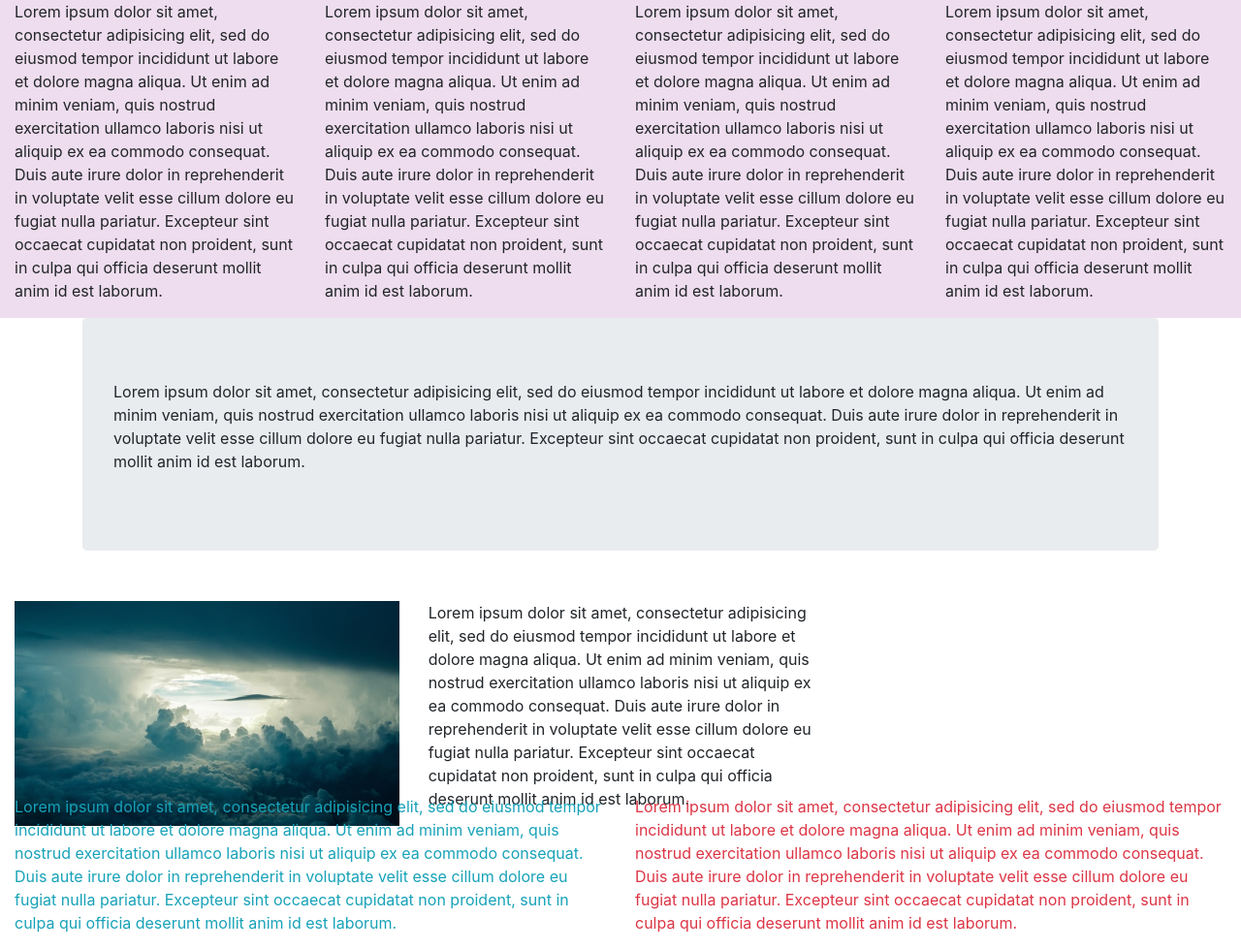
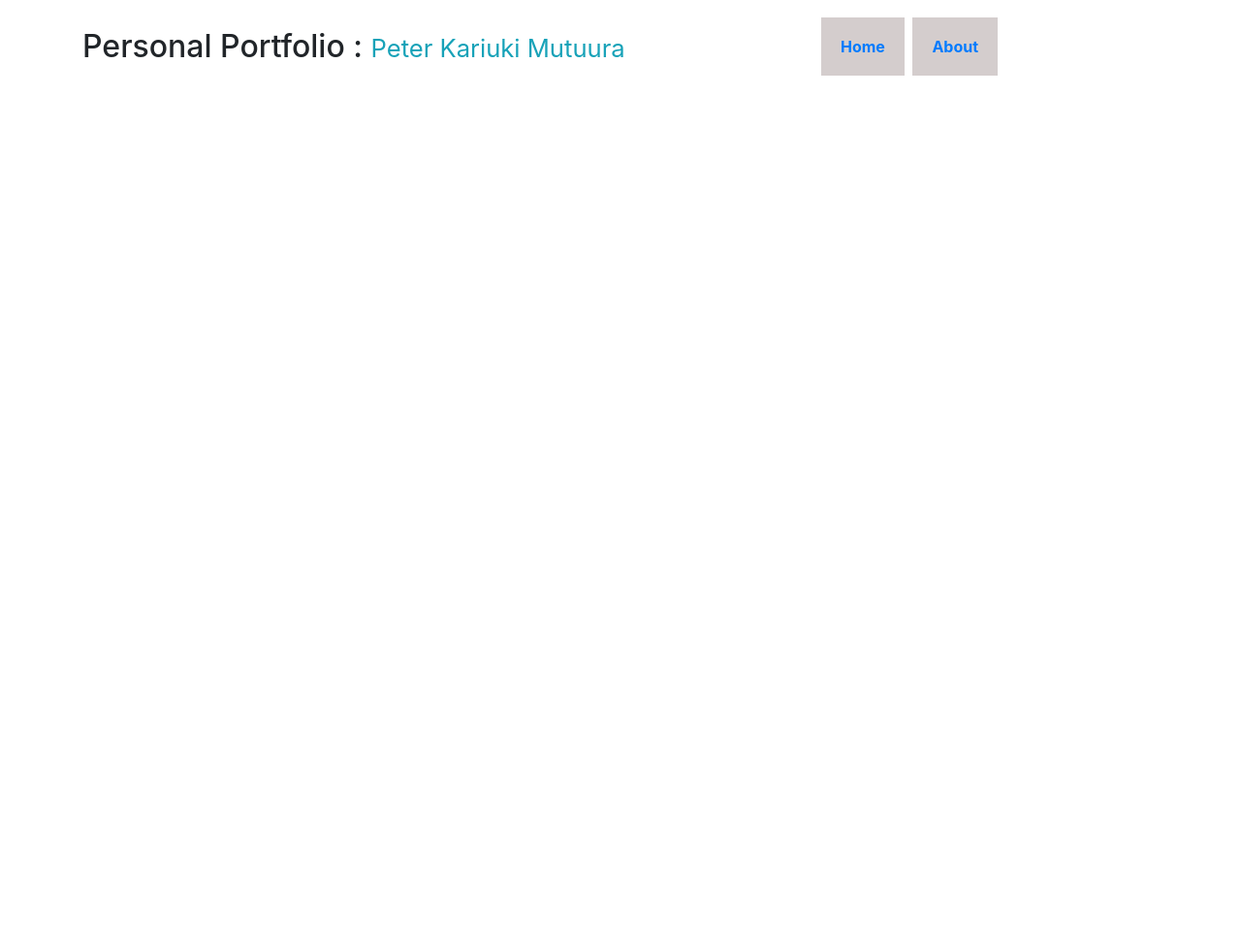
Before and after one commit to peterkariukimutuura/peterkariukimutuura.github.io, a PHP site: page / in a window 1280 px wide. Shown: the whole page at 97% size. After the commit the page ends 78 px from the top, so only its background shows below. Run offline with PHP 8.4, Linux system fonts and the light colour scheme.

Commit message:
added nav and heading on the page

```diff
--- a/css/styles.css
+++ b/css/styles.css
@@ -1,8 +1,27 @@
-div#firstrow{
-	background-color: #ede;
+nav{
+	line-height: 6;
 }
-div#secondrow{
-	height: 200px;
-	margin-top: 20px;
+ul.mynav{
+	padding: 0;
+	list-style: none;
+}
+ul.mynav li{
+	width: 7%;
+	background-color: aqua;
 
+	 margin: 2px;
+	 display: inline;
 }
+
+a{
+	padding: 20px;
+
+	text-decoration: none;
+	font-weight: bold;
+	    background-color: #d4cdcd;
+}
+a:hover{
+	text-decoration: none;
+	color: #fff;
+	background-color: #182d2d;
+}
--- a/index.html
+++ b/index.html
@@ -6,100 +6,23 @@
 	<link rel="stylesheet" type="text/css" href="css/styles.css">
 </head>
 <body>
-	<div class="container col-md-12">
-		<div class="row" id="firstrow">
-			<div class="col-md-3">
-				<p>
-					Lorem ipsum dolor sit amet, consectetur adipisicing elit, sed do eiusmod
-					tempor incididunt ut labore et dolore magna aliqua. Ut enim ad minim veniam,
-					quis nostrud exercitation ullamco laboris nisi ut aliquip ex ea commodo
-					consequat. Duis aute irure dolor in reprehenderit in voluptate velit esse
-					cillum dolore eu fugiat nulla pariatur. Excepteur sint occaecat cupidatat non
-					proident, sunt in culpa qui officia deserunt mollit anim id est laborum.
-				</p>
-			</div>
-			<div class="col-md-3">
-			<p>
-					Lorem ipsum dolor sit amet, consectetur adipisicing elit, sed do eiusmod
-					tempor incididunt ut labore et dolore magna aliqua. Ut enim ad minim veniam,
-					quis nostrud exercitation ullamco laboris nisi ut aliquip ex ea commodo
-					consequat. Duis aute irure dolor in reprehenderit in voluptate velit esse
-					cillum dolore eu fugiat nulla pariatur. Excepteur sint occaecat cupidatat non
-					proident, sunt in culpa qui officia deserunt mollit anim id est laborum.
-				</p>
-			</div>
-			<div class="col-md-3">
-			<p>
-					Lorem ipsum dolor sit amet, consectetur adipisicing elit, sed do eiusmod
-					tempor incididunt ut labore et dolore magna aliqua. Ut enim ad minim veniam,
-					quis nostrud exercitation ullamco laboris nisi ut aliquip ex ea commodo
-					consequat. Duis aute irure dolor in reprehenderit in voluptate velit esse
-					cillum dolore eu fugiat nulla pariatur. Excepteur sint occaecat cupidatat non
-					proident, sunt in culpa qui officia deserunt mollit anim id est laborum.
-				</p>
-			</div>
-			<div class="col-md-3">
-			<p>
-					Lorem ipsum dolor sit amet, consectetur adipisicing elit, sed do eiusmod
-					tempor incididunt ut labore et dolore magna aliqua. Ut enim ad minim veniam,
-					quis nostrud exercitation ullamco laboris nisi ut aliquip ex ea commodo
-					consequat. Duis aute irure dolor in reprehenderit in voluptate velit esse
-					cillum dolore eu fugiat nulla pariatur. Excepteur sint occaecat cupidatat non
-					proident, sunt in culpa qui officia deserunt mollit anim id est laborum.
-				</p>
-			</div>
+	<div class="container">
+	<div class="row">
+		<div class="col-md-8">
+			<h2  style="line-height: 3;">Personal Portfolio :
+				<small class="text-info">Peter Kariuki Mutuura</small></h2>
+		</div>
 
-		</div>
-		<div class="row" >
-			<div class="container">
-				<div class="jumbotron">
-					<p>
-						Lorem ipsum dolor sit amet, consectetur adipisicing elit, sed do eiusmod
-						tempor incididunt ut labore et dolore magna aliqua. Ut enim ad minim veniam,
-						quis nostrud exercitation ullamco laboris nisi ut aliquip ex ea commodo
-						consequat. Duis aute irure dolor in reprehenderit in voluptate velit esse
-						cillum dolore eu fugiat nulla pariatur. Excepteur sint occaecat cupidatat non
-						proident, sunt in culpa qui officia deserunt mollit anim id est laborum.
-					</p>
-				</div>
-			</div>
-		</div>
-		<div class="row" id="secondrow">
-			<img src="images/heaven.jpg" alt="heaven" class="col-md-4">
-			<div class="well col-md-4">
-				<p>
-					Lorem ipsum dolor sit amet, consectetur adipisicing elit, sed do eiusmod
-					tempor incididunt ut labore et dolore magna aliqua. Ut enim ad minim veniam,
-					quis nostrud exercitation ullamco laboris nisi ut aliquip ex ea commodo
-					consequat. Duis aute irure dolor in reprehenderit in voluptate velit esse
-					cillum dolore eu fugiat nulla pariatur. Excepteur sint occaecat cupidatat non
-					proident, sunt in culpa qui officia deserunt mollit anim id est laborum.
-				</p>
-			</div>
+		<nav class="col-md-4">
+			<ul class="mynav">
+		        <li class="active"><a href="">Home</a></li>
+		        <li><a href="#about">About</a></li>
+		    </ul>
+		</nav>
 
-		</div>
-		<div class="row">
-			<div class="col-md-6">
-				<p class="text-info">
-					Lorem ipsum dolor sit amet, consectetur adipisicing elit, sed do eiusmod
-					tempor incididunt ut labore et dolore magna aliqua. Ut enim ad minim veniam,
-					quis nostrud exercitation ullamco laboris nisi ut aliquip ex ea commodo
-					consequat. Duis aute irure dolor in reprehenderit in voluptate velit esse
-					cillum dolore eu fugiat nulla pariatur. Excepteur sint occaecat cupidatat non
-					proident, sunt in culpa qui officia deserunt mollit anim id est laborum.
-				</p>
-			</div>
-			<div class="col-md-6">
-				<p class="text-danger">
-					Lorem ipsum dolor sit amet, consectetur adipisicing elit, sed do eiusmod
-					tempor incididunt ut labore et dolore magna aliqua. Ut enim ad minim veniam,
-					quis nostrud exercitation ullamco laboris nisi ut aliquip ex ea commodo
-					consequat. Duis aute irure dolor in reprehenderit in voluptate velit esse
-					cillum dolore eu fugiat nulla pariatur. Excepteur sint occaecat cupidatat non
-					proident, sunt in culpa qui officia deserunt mollit anim id est laborum.
-				</p>
-			</div>
-		</div>
+
+	</div>
+
 	</div>
 
 </body>
```
Also changed, not shown: README.md (added).
